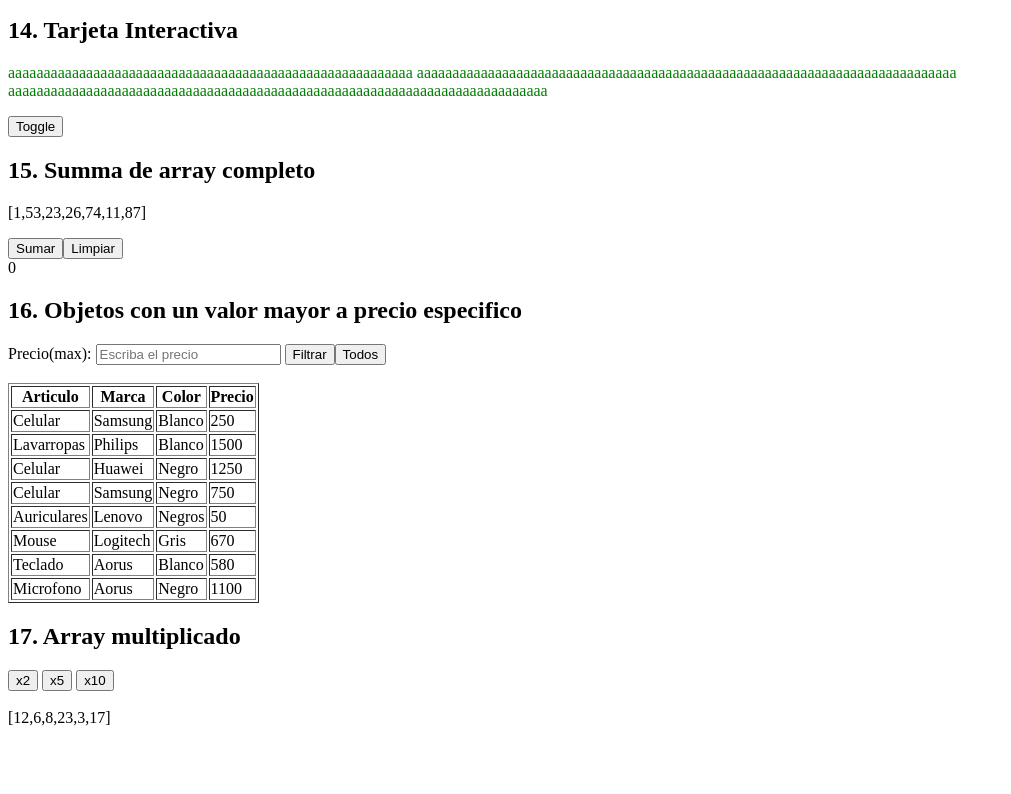
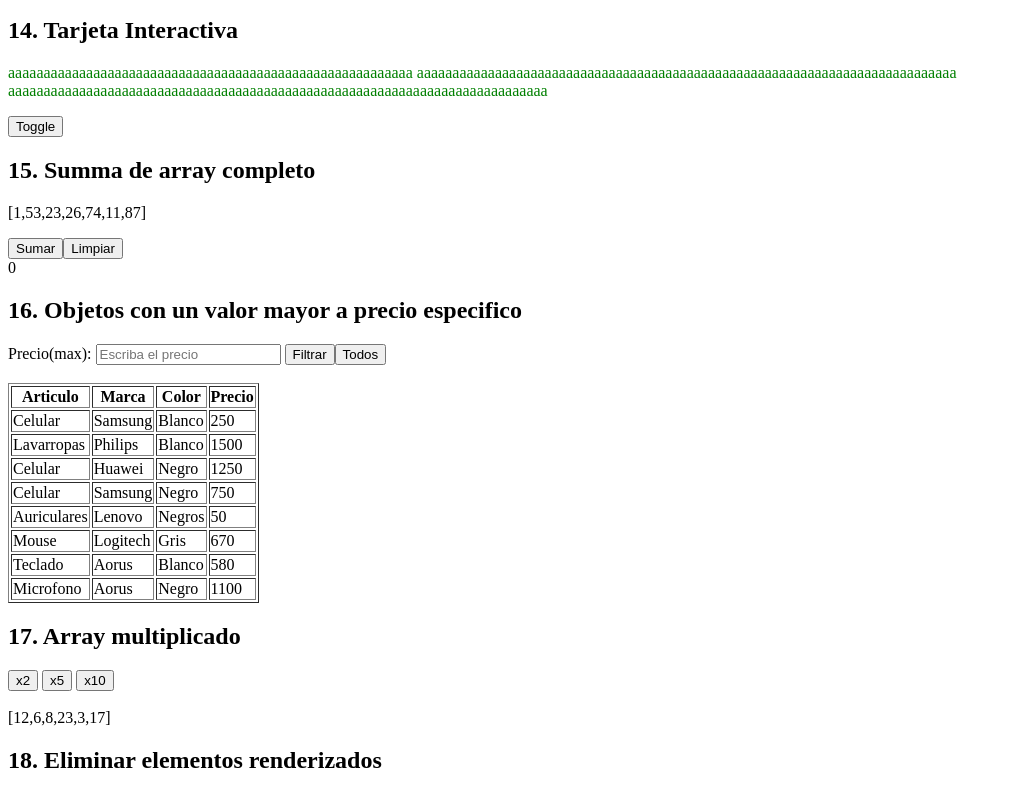
Before and after one commit to matiasmoscone1/practica-ejercicios-logica-programacion-react, a React (Vite) app: page / in a window 1280 px wide. Shown: the part 2465-3259 px from the top of the page, without its empty margins (0-1011 px from the left). Before the commit the page ends 3200 px from the top, so only its background shows below. Built offline with nearby package versions, Linux system fonts and the light colour scheme.

Commit message:
Agregando ejercicio 18

```diff
--- a/src/App.jsx
+++ b/src/App.jsx
@@ -16,6 +16,7 @@ import TarjetaInteractiva from './ejercicios/TarjetaInteractiva';
 import SumarArray from './ejercicios/SumarArray';
 import ObjetosValor from './ejercicios/ObjetosValor';
 import MultiplicaPor2 from './ejercicios/MultiplicaPor2';
+import EliminarElementos from './ejercicios/EliminarElementos';
 
 function App() {
 
@@ -42,7 +43,7 @@ function App() {
     <SumarArray />
     <ObjetosValor />
     <MultiplicaPor2 />
-
+    <EliminarElementos />
 
     </>
   )
--- /dev/null
+++ b/src/ejercicios/EliminarElementos.jsx
@@ -0,0 +1,21 @@
+
+//18. Crea un componente de React que tome una lista de elementos y permita al usuario
+//eliminar elementos haciendo clic en un botón.
+
+import { useState } from "react";
+
+const EliminarElementos = () => {
+
+
+    return(<>
+    <div>
+        <h2>18. Eliminar elementos renderizados</h2>
+
+
+
+    </div>
+    </>)
+
+}
+
+export default EliminarElementos;
```
